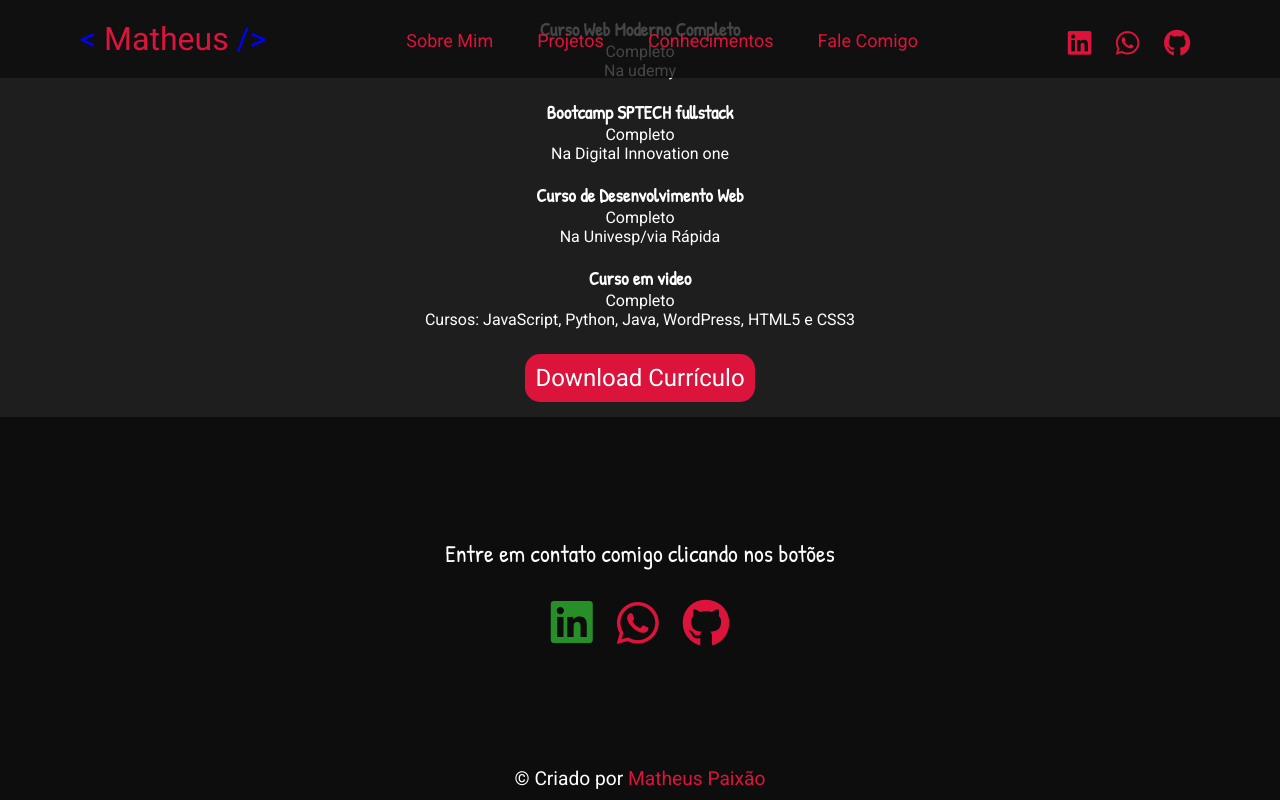
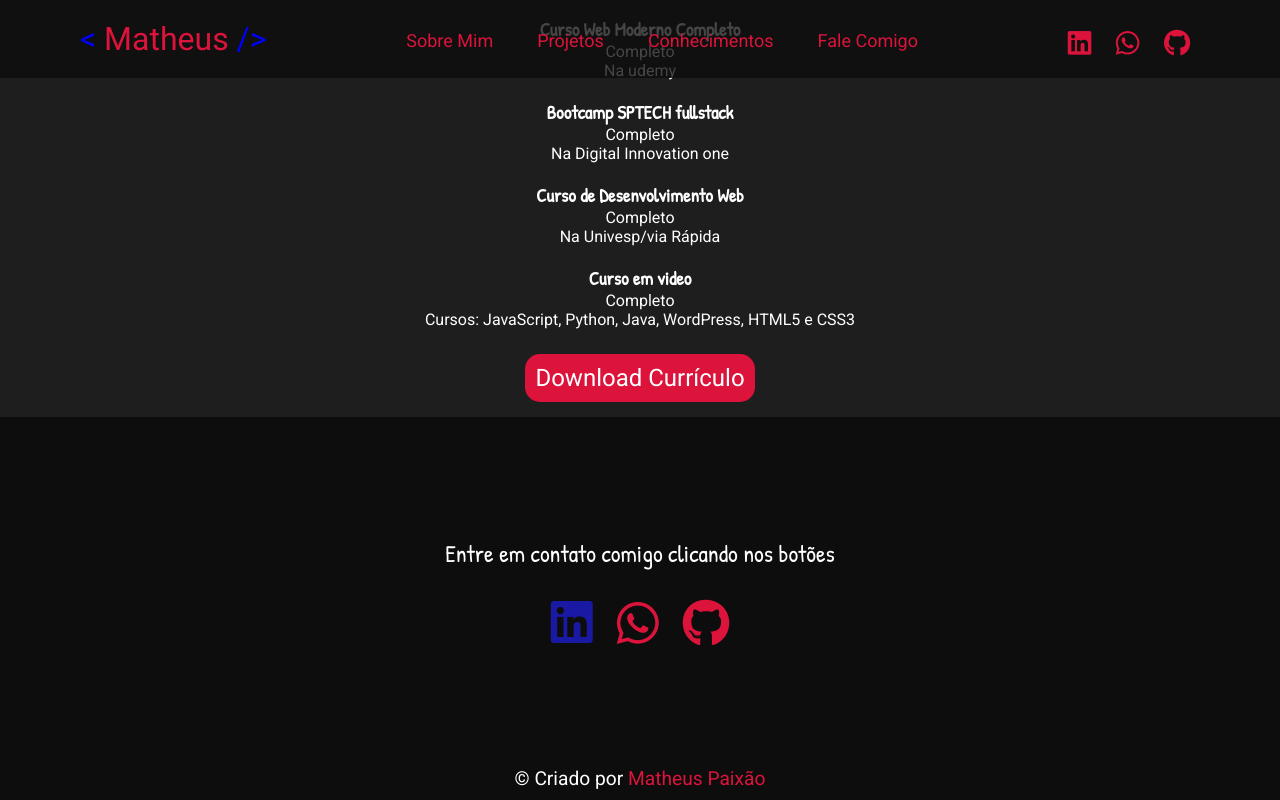
Before and after one commit to Matheuspaixaocrisostenes/portifolio, a plain HTML site: page index.html in a window 1280 px wide. In both pictures the pointer is over the icon 571 px from the left and 2811 px from the top of the page. Shown: the part 2188-2988 px from the top of the page. Drawn offline with Linux system fonts and the light colour scheme.

Commit message:
colocando as imgs

```diff
--- a/src/assests/style.css
+++ b/src/assests/style.css
@@ -370,7 +370,7 @@ button{
 
 #contact ul.icons li i:hover{
     animation: subir 1s infinite;
-    color: rgb(39, 143, 39);
+    color: rgb(25, 25, 163);
     transition: .5s;
 }
 
```
Also changed, not shown: src/imgs/projeto-5.png (added), src/imgs/projeto-6.png (added), src/imgs/projeto-7.png (added), src/imgs/projeto-8.png (added).
